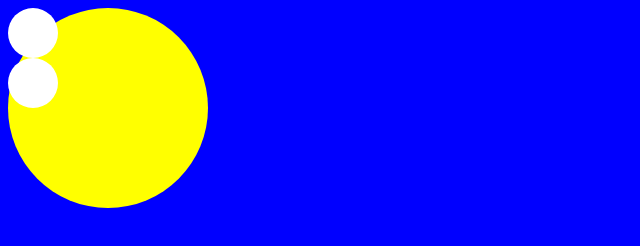
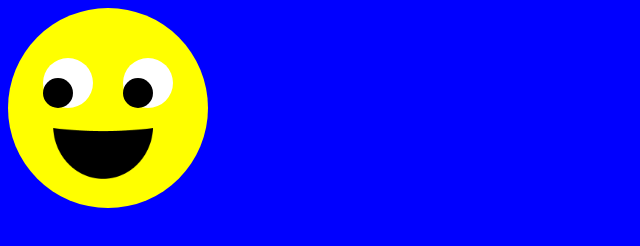
Before and after one commit to nickboi/2020CStri3, a plain HTML site: page emoji/index.html in a window 1280 px wide. Shown: the whole page, without its empty margins (0-640 px from the left). Drawn offline with Linux system fonts and the light colour scheme.

Commit message:
half an emoji

```diff
--- a/emoji/index.html
+++ b/emoji/index.html
@@ -12,27 +12,42 @@
                 height: 200px;
                 border-radius: 50%;
                 background-color: yellow;
-
+                position: relative;
             }
             .eye{
                   width: 50px;
                 height: 50px;
                 border-radius: 50%;
                 background-color: White;
+                position: absolute;
+                top: 50px;
 
             }
             .pupil{
+                     width: 30px;
+                height: 30px;
+                border-radius: 50%;
+                background-color: black;
+                position: absolute;
+                top: 20px;
 
             }
             #leftEye{
+                left: 35px;
 
             }
             #rightEye{
+                right: 35px;
 
             }
             #mouth{
                 background: url('emojiMouth.png') no-repeat center center;
                 background-size:contain;
+                height: 100px;
+                width: 100px;
+                position: absolute;
+                bottom: 5px;
+                left: 45px;
             }
             #tongue{
 
```
Also changed, not shown: emoji/emojiMouth.png (added), emoji/emojiTongue.png (added).
